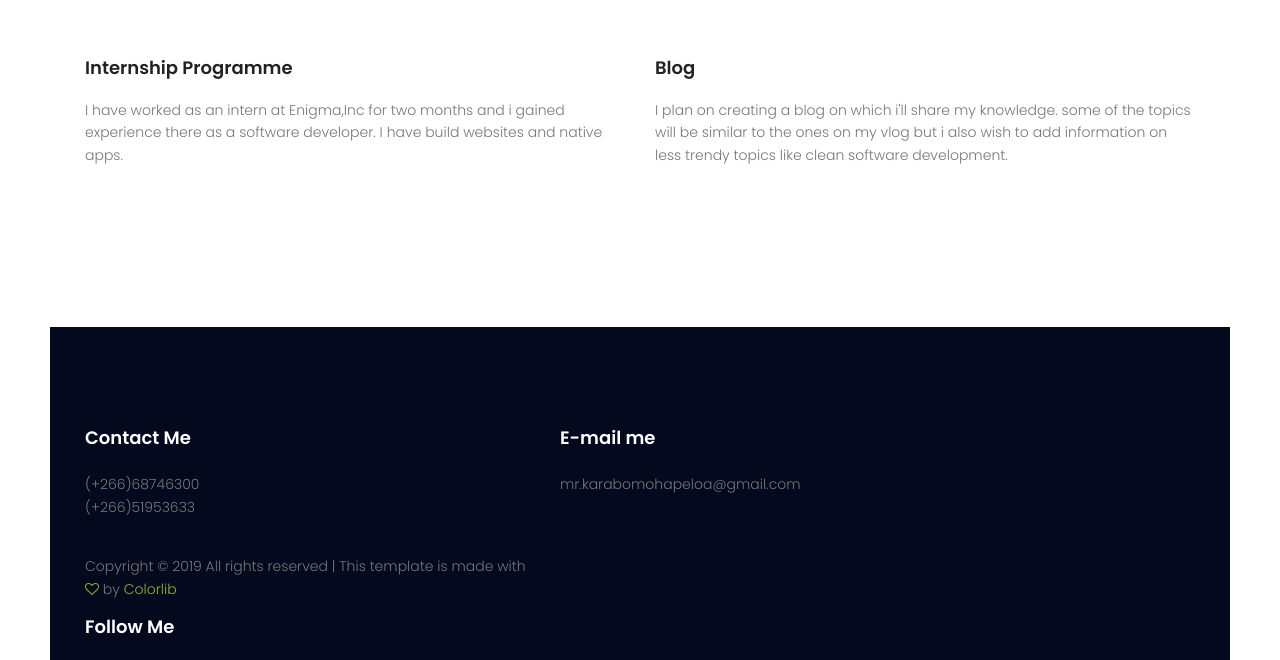
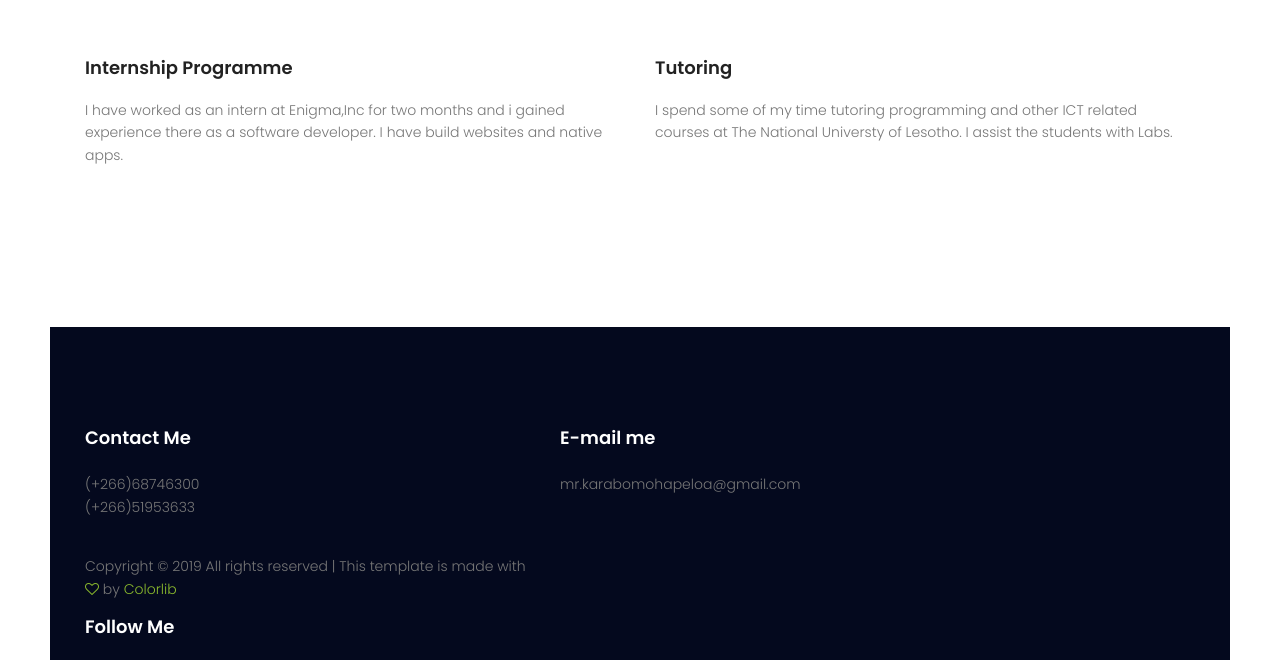
Before and after one commit to KaraboMohapeloa/KaraboMohapeloa, a plain HTML site: page index.html in a window 1280 px wide. Shown: the part 4326-4986 px from the top of the page. Drawn offline with nearby package versions, Linux system fonts and the light colour scheme.

Commit message:
minor changes to the homepage

```diff
--- a/index.html
+++ b/index.html
@@ -317,11 +317,11 @@
                         <div class="single-review">
                             <div class="title d-flex flex-row">
                                 <a href="#">
-                                    <h4>Blog</h4>
+                                    <h4>Tutoring</h4>
                                 </a>
                             </div>
                             <p>
-                                I plan on creating a blog on which i'll share my knowledge. some of the topics will be similar to the ones on my vlog but i also wish to add information on less trendy topics like clean software development.
+                                I spend some of my time tutoring programming and other ICT related courses at The National Universty of Lesotho. I assist the students with Labs.
                             </p>
                         </div>
                     </div>
```
Also changed, not shown: img/p10.png, img/p2.png.
